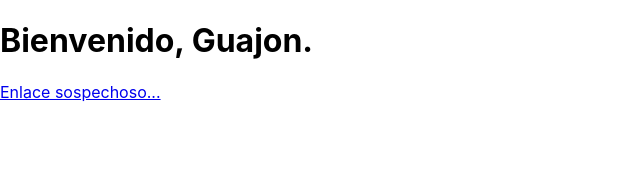
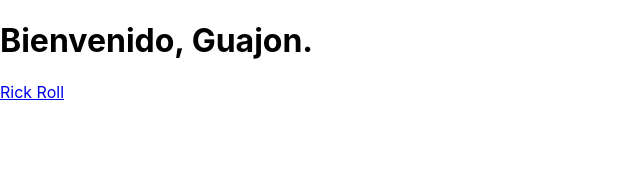
Before and after one commit to AlonsoUriarte14/CoquiTones, a React (Create React App) app in the folder Frontend/: page / in a window 1280 px wide. Shown: the top 172 px of the page, without its empty margins (0-640 px from the left). Built offline with nearby package versions, Linux system fonts and the light colour scheme.

Commit message:
changed file extension

```diff
--- a/Frontend/src/App.js
+++ b/Frontend/src/App.js
@@ -7,7 +7,7 @@ function App() {
     <h1>Bienvenido, Guajon.</h1>
 
     <a href="https://www.youtube.com/embed/dQw4w9WgXcQ?si=vWZGSEBX_qQSUZNu" >
-      Enlace sospechoso...
+      Rick Roll
     </a>
 
     </div>
```
Also changed, not shown: Frontend/src/components/MachineLearningModel/MachineLearningModel.js (deleted), Frontend/src/components/MachineLearningModel/MachineLearningModel.jsx (added), Frontend/src/components/NetworkStatus/NetworkStatus.js (deleted), Frontend/src/components/NetworkStatus/NetworkStatus.jsx (added), Frontend/src/components/SoundAnalysisTools/SoundAnalysisTools.js (deleted), Frontend/src/components/SoundAnalysisTools/SoundAnalysisTools.jsx (added).
